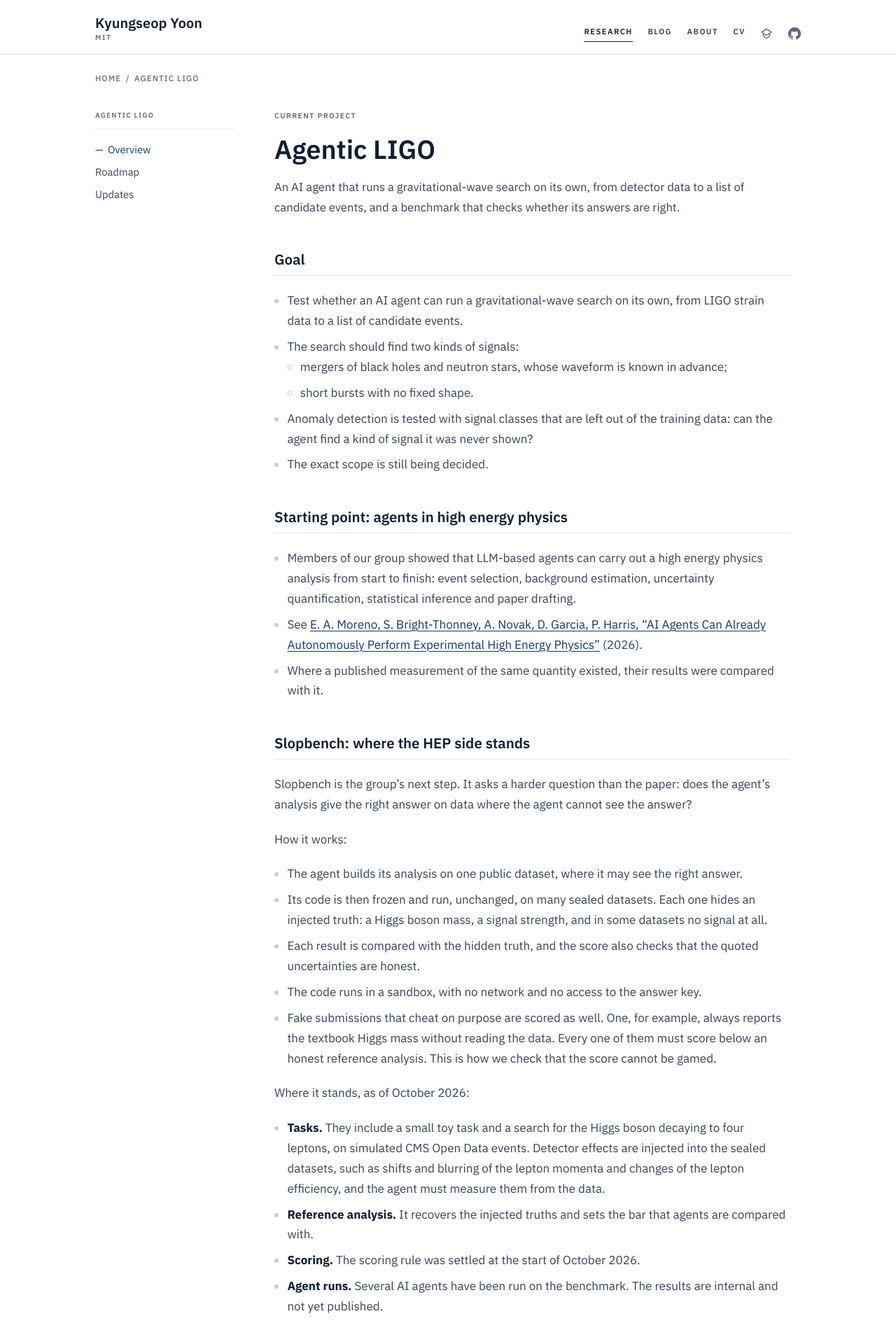
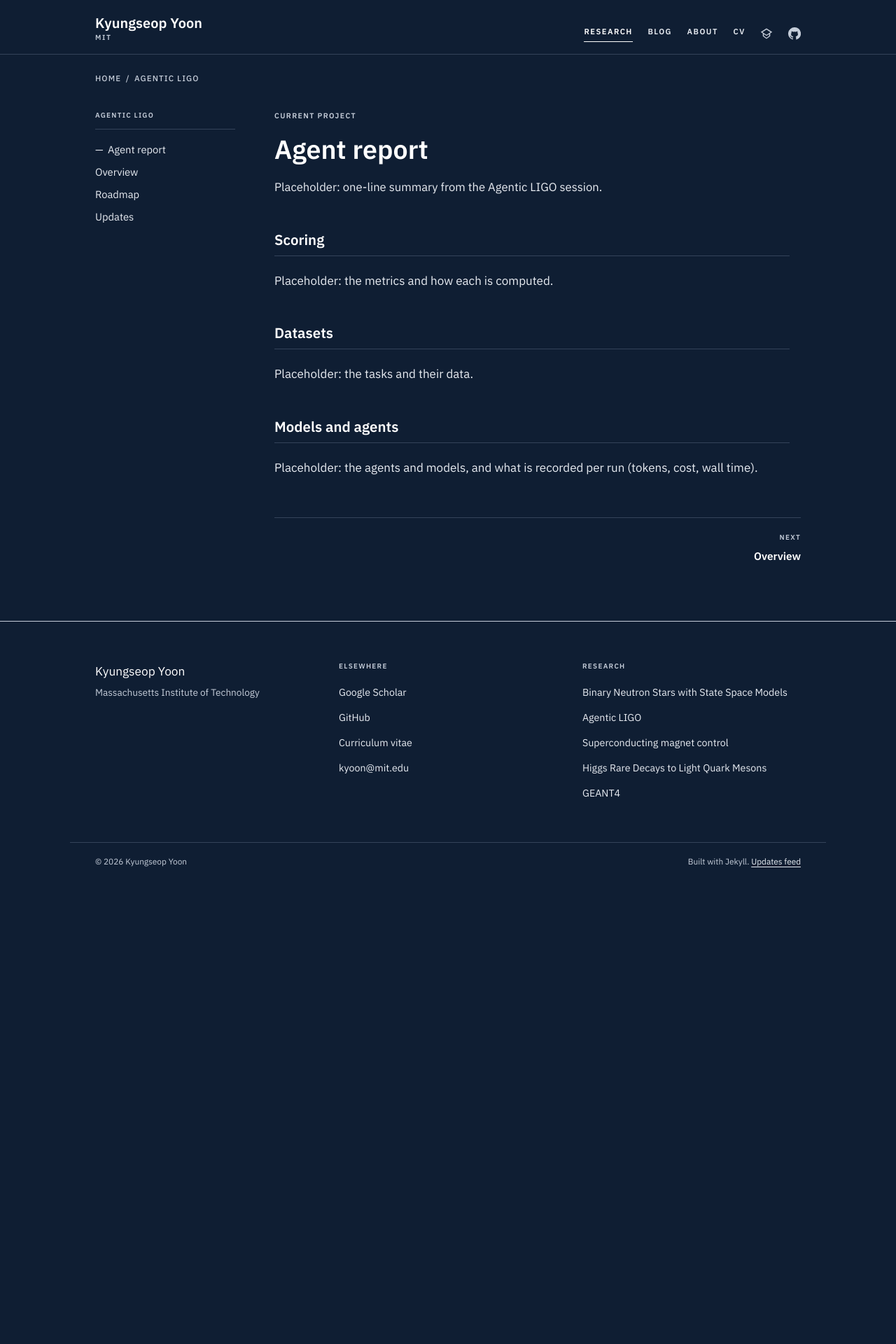
Before and after one commit to kyoon-mit/kyoon-mit.github.io, a Jekyll site: the page built from docs/projects/agentic-ligo/index.md, in a window 1280 px wide. Shown: the top 1920 px of the page at 70% size. Built offline with Jekyll 4.4.1, drawn with Linux system fonts in a browser that asks for light colours; after the commit the page ends 1259 px from its top, so only the background shows below that; some of the changed text lies outside the part shown.

Commit message:
Agentic LIGO: open on a dark agent report page; move the overview to /overview/
The agent report holds placeholders until its text arrives. Pages can turn
dark with theme: dark in their front matter.

Co-Authored-By: Claude Opus 5.5 <noreply@anthropic.com>

```diff
--- a/docs/_includes/ligo-subnav.html
+++ b/docs/_includes/ligo-subnav.html
@@ -2,13 +2,17 @@
   Section navigation for the Agentic LIGO project.
 {%- endcomment -%}
 {%- assign base = '/projects/agentic-ligo/' -%}
-{%- assign u_overview = base -%}
+{%- assign u_report = base -%}
+{%- assign u_overview = base | append: 'overview/' -%}
 {%- assign u_roadmap = base | append: 'roadmap/' -%}
 {%- assign u_updates = base | append: 'updates/' -%}
 
 <nav class="subnav" aria-label="Project sections">
   <p class="subnav__label">Agentic LIGO</p>
   <ul class="subnav__list">
+    <li>
+      <a href="{{ u_report | relative_url }}" class="subnav__link {% if page.url == u_report %}is-current{% endif %}">Agent report</a>
+    </li>
     <li>
       <a href="{{ u_overview | relative_url }}" class="subnav__link {% if page.url == u_overview %}is-current{% endif %}">Overview</a>
     </li>
--- a/docs/_layouts/default.html
+++ b/docs/_layouts/default.html
@@ -1,7 +1,7 @@
 <!DOCTYPE html>
 <html lang="en">
 {% include head.html %}
-<body>
+<body{% if page.theme == 'dark' %} class="theme-dark"{% endif %}>
   <a class="skip-link" href="#main">Skip to content</a>
   {% include site-header.html %}
   <main id="main">
--- a/docs/assets/css/main.css
+++ b/docs/assets/css/main.css
@@ -1036,3 +1036,32 @@ ul, ol { margin: 0; }
 .post__foot .pager { margin-top: 3.5rem; }
 .post__edit { margin-top: 3rem; font-size: .85rem; }
 .post__edit[hidden] { display: none; }
+
+/* --- Dark pages (front matter `theme: dark`) ------------------------------- */
+/* The body keeps the light values under other names; its children swap ink and
+   paper, so every component styled with the tokens turns dark. */
+body.theme-dark {
+  --light-paper: var(--paper);
+  --light-paper-3: var(--paper-3);
+  --light-rule-2: var(--rule-2);
+  --dark-ink: var(--ink);
+  --dark-ink-2: var(--ink-2);
+  --dark-ink-3: var(--ink-3);
+  --dark-accent-2: var(--accent-2);
+  background: var(--ink);
+  color: var(--paper);
+}
+body.theme-dark > * {
+  --paper: var(--dark-ink);
+  --paper-2: var(--dark-accent-2);
+  --paper-3: var(--dark-ink-2);
+  --ink: var(--light-paper);
+  --ink-2: var(--light-paper-3);
+  --ink-3: var(--light-rule-2);
+  --rule: var(--dark-ink-2);
+  --rule-2: var(--dark-ink-3);
+  --accent: var(--light-paper-3);
+  --accent-2: var(--light-paper);
+  --accent-wash: var(--dark-accent-2);
+  --on-accent: var(--dark-ink);
+}
--- a/docs/projects/agentic-ligo/index.md
+++ b/docs/projects/agentic-ligo/index.md
@@ -1,86 +1,25 @@
 ---
 layout: project
 project: ligo
-title: Agentic LIGO
+theme: dark
+title: Agent report
 permalink: /projects/agentic-ligo/
 eyebrow: Current project
 summary: >-
-  An AI agent that runs a gravitational-wave search on its own, from detector
-  data to a list of candidate events, and a benchmark that checks whether its
-  answers are right.
-next_page: /projects/agentic-ligo/roadmap/
-next_title: Roadmap
+  Placeholder: one-line summary from the Agentic LIGO session.
+next_page: /projects/agentic-ligo/overview/
+next_title: Overview
 ---
 
-## Goal
+## Scoring
 
-- Test whether an AI agent can run a gravitational-wave search on its own,
-  from LIGO strain data to a list of candidate events.
-- The search should find two kinds of signals:
-  - mergers of black holes and neutron stars, whose waveform is known in
-    advance;
-  - short bursts with no fixed shape.
-- Anomaly detection is tested with signal classes that are left out of the
-  training data: can the agent find a kind of signal it was never shown?
-- The exact scope is still being decided.
+Placeholder: the metrics and how each is computed.
 
-## Starting point: agents in high energy physics
+## Datasets
 
-- Members of our group showed that LLM-based agents can carry out a high
-  energy physics analysis from start to finish: event selection, background
-  estimation, uncertainty quantification, statistical inference and paper
-  drafting.
-- See [E. A. Moreno, S. Bright-Thonney, A. Novak, D. Garcia, P. Harris, "AI
-  Agents Can Already Autonomously Perform Experimental High Energy
-  Physics"](https://arxiv.org/abs/2603.20179) (2026).
-- Where a published measurement of the same quantity existed, their results
-  were compared with it.
+Placeholder: the tasks and their data.
 
-## Slopbench: where the HEP side stands
+## Models and agents
 
-Slopbench is the group's next step. It asks a harder question than the paper:
-does the agent's analysis give the right answer on data where the agent cannot
-see the answer?
-
-How it works:
-
-- The agent builds its analysis on one public dataset, where it may see the
-  right answer.
-- Its code is then frozen and run, unchanged, on many sealed datasets. Each one
-  hides an injected truth: a Higgs boson mass, a signal strength, and in some
-  datasets no signal at all.
-- Each result is compared with the hidden truth, and the score also checks
-  that the quoted uncertainties are honest.
-- The code runs in a sandbox, with no network and no access to the answer key.
-- Fake submissions that cheat on purpose are scored as well. One, for example,
-  always reports the textbook Higgs mass without reading the data. Every one
-  of them must score below an honest reference analysis. This is how we check
-  that the score cannot be gamed.
-
-Where it stands, as of October 2026:
-
-- **Tasks.** They include a small toy task and a search for the Higgs boson
-  decaying to four leptons, on simulated CMS Open Data events. Detector
-  effects are injected into the sealed datasets, such as shifts and blurring
-  of the lepton momenta and changes of the lepton efficiency, and the agent
-  must measure them from the data.
-- **Reference analysis.** It recovers the injected truths and sets the bar
-  that agents are compared with.
-- **Scoring.** The scoring rule was settled at the start of October 2026.
-- **Agent runs.** Several AI agents have been run on the benchmark. The
-  results are internal and not yet published.
-
-## This project
-
-- We bring the same design to LIGO. The agent develops its search on
-  documented training data, and its frozen search is then run on a sealed test
-  set.
-- The first step is the dataset and the benchmarks:
-  - a group member is preparing the dataset
-    ([15 October update]({{ '/projects/agentic-ligo/updates/2026-10-15-dataset-design/' | relative_url }}));
-  - we are defining the benchmarks: how far out the search can see at a fixed
-    false-alarm rate, whether its false-alarm rates are honest, whether its
-    probability that a candidate is a real signal is right, how fast it
-    reports, and the standard plots of gravitational-wave searches.
-- The planned steps are on the
-  [roadmap]({{ '/projects/agentic-ligo/roadmap/' | relative_url }}).
+Placeholder: the agents and models, and what is recorded per run (tokens, cost,
+wall time).
```
Also changed, not shown: docs/projects/agentic-ligo/overview.md (added, +86 -0 lines).
